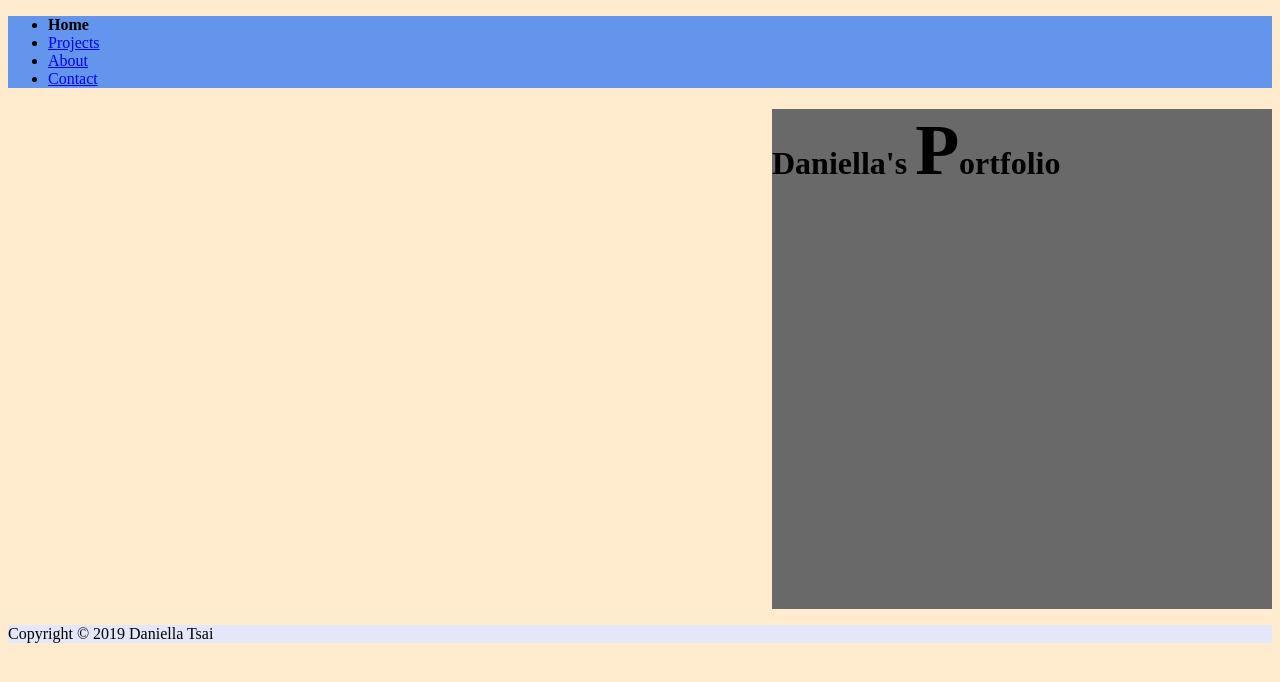
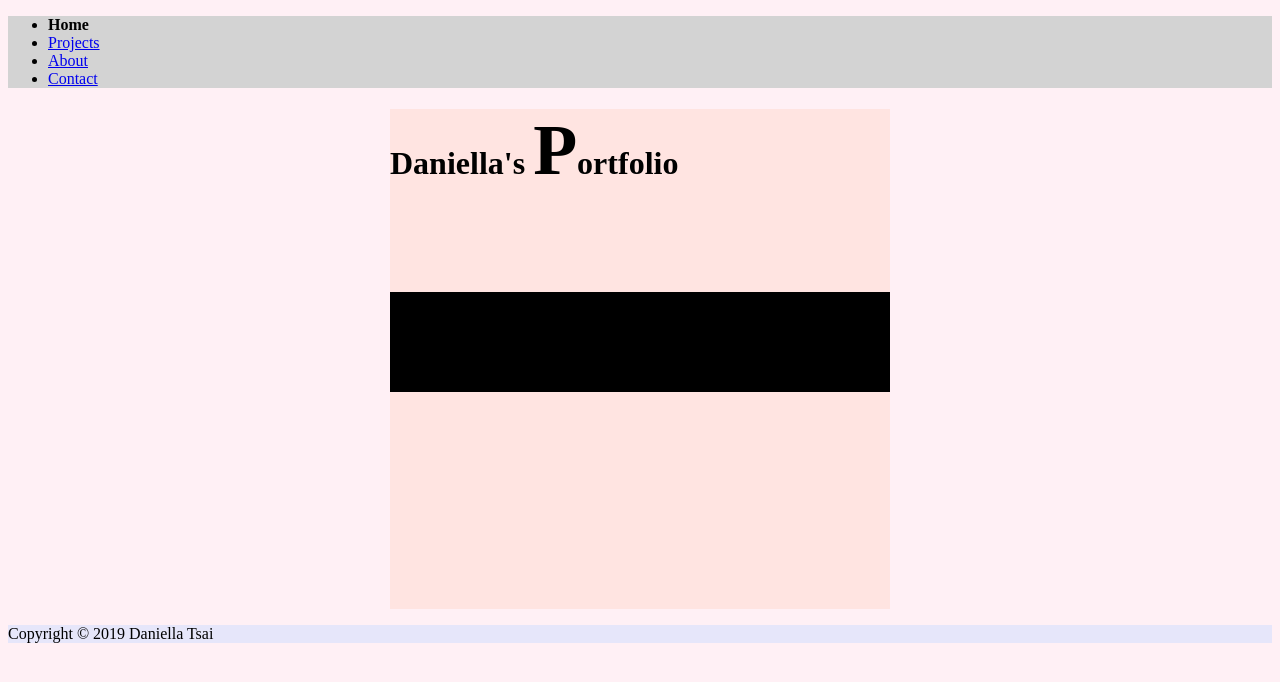
Before and after one commit to DCTsaii/meda-fall2019-daniella, a plain HTML site: page practice/html/layout.html in a window 1280 px wide. Drawn offline with Linux system fonts and the light colour scheme.

Commit message:
more css properties

```diff
--- a/practice/html/layout.html
+++ b/practice/html/layout.html
@@ -8,23 +8,38 @@
 
     <style>
       body {
-        background-color: blanchedalmond;
+        background-color:lavenderblush;
       }
 
       header {
-        background-color: cornflowerblue;
+        background-color:lightgray;
       }
 
       main {
-        background-color: dimgray;
+        background-color:mistyrose;
         height: 500px;
         width: 500px;
-        margin-right: 0;
+        /* to center block element */
+        margin-right: auto;
         margin-left: auto;
+        margin-top:
       }
 
       footer {
         background-color:lavender;
+      }
+
+      div {
+        height: 100px;
+        background-color: black;
+        margin-right: 10px;
+        margin-left: 10px;
+        margin-top: 10px;
+        margin-bottom: 20px;
+        /* margin shorthand: TOP RIGHT BOTTOM LEFT */
+        /* margin: TOP/BOTTOM LEFT/RIGHT */
+        /* margin: ALL SIDES */
+        margin: 100px 0 100px 0;
       }
 
     </style>
@@ -44,8 +59,10 @@
     </header>
 
     <main>
+
       <!-- Span element, used to make individual letters selectable by CSS -->
       <h1>Daniella's <span style="font-size: 72px;">P</span>ortfolio</h1>
+      <div></div>
     </main>
 
     <footer>
```
Also changed, not shown: 2 other files.
